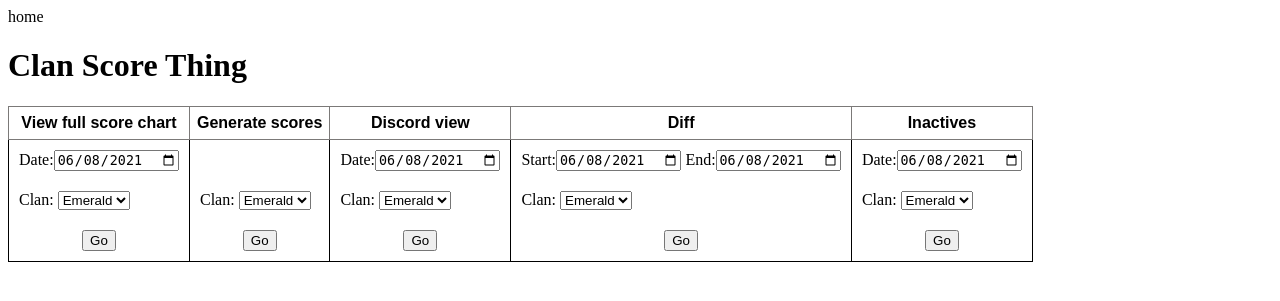
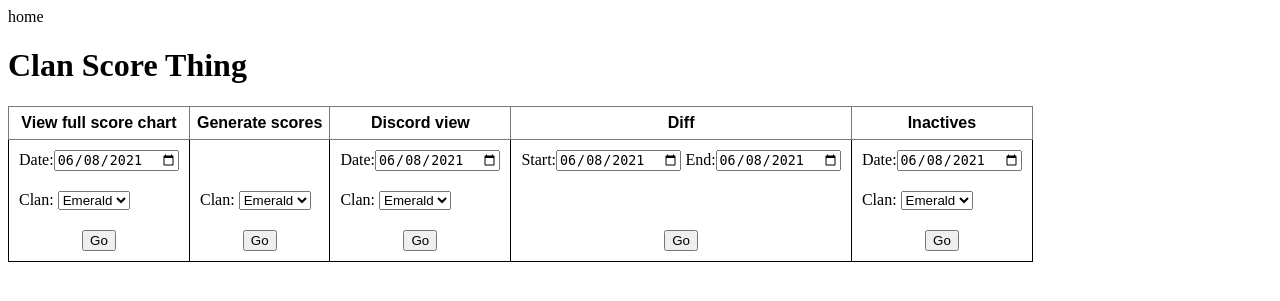
Before and after one commit to AznPwnage/obwsClanBot, a Flask app: page / in a window 1280 px wide. Shown: the top 301 px of the page. Run offline with Flask 2, Linux system fonts and the light colour scheme.

Commit message:
Changed diff view to check all clans

```diff
--- a/flaskr/dashboard.py
+++ b/flaskr/dashboard.py
@@ -60,7 +60,6 @@ def discord_view():
 
 @dashboard.route('/diff')
 def diff_view():
-    clan_name = request.args.get('clan_name', None)
     start_date_str = request.args.get('start_date', None)
     end_date_str = request.args.get('end_date', None)
     sort_by = request.args.get('sort_by', None)
@@ -69,7 +68,7 @@ def diff_view():
     start_date = datetime.strptime(start_date_str, '%Y-%m-%d')
     end_date = datetime.strptime(end_date_str, '%Y-%m-%d')
 
-    members_who_left, members_who_joined = score_gen.get_clan_member_diff(clan_name, start_date, end_date)
+    members_who_left, members_who_joined = score_gen.get_clan_member_diff(start_date, end_date)
     if sort_by is not None:
         reverse = reverse is not None
         if col_type == 'int':
@@ -79,9 +78,7 @@ def diff_view():
             members_who_left = sorted(members_who_left, key=lambda item: item[sort_by].lower(), reverse=reverse)
             members_who_joined = sorted(members_who_joined, key=lambda item: item[sort_by].lower(), reverse=reverse)
 
-    return render_template('dashboard/diff_view.html', members_who_left=members_who_left,
-                           members_who_joined=members_who_joined, clan_name=clan_name,
-                           start_date=start_date_str, end_date=end_date_str)
+    return render_template('dashboard/diff_view.html', members_who_left=members_who_left, members_who_joined=members_who_joined, start_date=start_date_str, end_date=end_date_str)
 
 
 @dashboard.route('/save')
--- a/flaskr/score_gen.py
+++ b/flaskr/score_gen.py
@@ -539,11 +539,21 @@ def get_left_diff_df(left_df, right_df):
     return left_df[left_df.index.isin(diff_index.tolist())].reset_index()
 
 
-def get_clan_member_diff(selected_clan, start_date, end_date):
-    start_file_path = get_file_path(selected_clan, start_date)
-    end_file_path = get_file_path(selected_clan, end_date)
-    start_df = pd.read_csv(start_file_path, usecols=['score', 'membership_id', 'name'], index_col='membership_id')
-    end_df = pd.read_csv(end_file_path, usecols=['score', 'membership_id', 'name'], index_col='membership_id')
+def get_clan_member_diff(start_date, end_date):
+    start_df = pd.DataFrame()
+    end_df = pd.DataFrame()
+    for clan in clans:
+        clan = clans[clan]
+        start_file_path = get_file_path(clan.name, start_date)
+        end_file_path = get_file_path(clan.name, end_date)
+        if start_df.empty:
+            start_df = pd.read_csv(start_file_path, usecols=['score', 'membership_id', 'name', 'clan_name'], index_col='membership_id')
+        else:
+            start_df = pd.concat([start_df, pd.read_csv(start_file_path, usecols=['score', 'membership_id', 'name', 'clan_name'], index_col='membership_id')])
+        if end_df.empty:
+            end_df = pd.read_csv(end_file_path, usecols=['score', 'membership_id', 'name', 'clan_name'], index_col='membership_id')
+        else:
+            end_df = pd.concat([end_df, pd.read_csv(end_file_path, usecols=['score', 'membership_id', 'name', 'clan_name'], index_col='membership_id')])
     members_who_left = get_left_diff_df(start_df, end_df)
     members_who_joined = get_left_diff_df(end_df, start_df)
     return members_who_left.to_dict(orient='records'), members_who_joined.to_dict(orient='records')
--- a/flaskr/templates/dashboard/index.html
+++ b/flaskr/templates/dashboard/index.html
@@ -71,16 +71,6 @@
         </select>
         </td>
         <td>
-            Clan: <select id="diffView_clanPick">
-            <option value="Emerald">Emerald</option>
-            <option value="Jade">Jade</option>
-            <option value="Peridot">Peridot</option>
-            <option value="Ruby">Ruby</option>
-            <option value="Garnet">Garnet</option>
-            <option value="Thulite">Thulite</option>
-            <option value="Onyx">Onyx</option>
-            <option value="Topaz">Topaz</option>
-        </select>
         </td>
         <td>
             Clan: <select id="inactiveView_clanPick">
@@ -161,8 +151,7 @@ $('#diffView_btn').click( function(e){
     var selectedClan = $("#diffView_clanPick").val()
     var startDate = $("#diffView_startDatePick").val()
     var endDate = $("#diffView_endDatePick").val()
-    var url = "{{ url_for('dashboard.diff_view', clan_name='selectedClan', start_date='startDate', end_date='endDate') }}"
-            .replace("selectedClan", selectedClan)
+    var url = "{{ url_for('dashboard.diff_view', start_date='startDate', end_date='endDate') }}"
             .replace("startDate", startDate)
             .replace("endDate", endDate)
             .replaceAll("amp;", "");
```
Also changed, not shown: flaskr/templates/dashboard/diff_view.html (+17 -3 lines).
